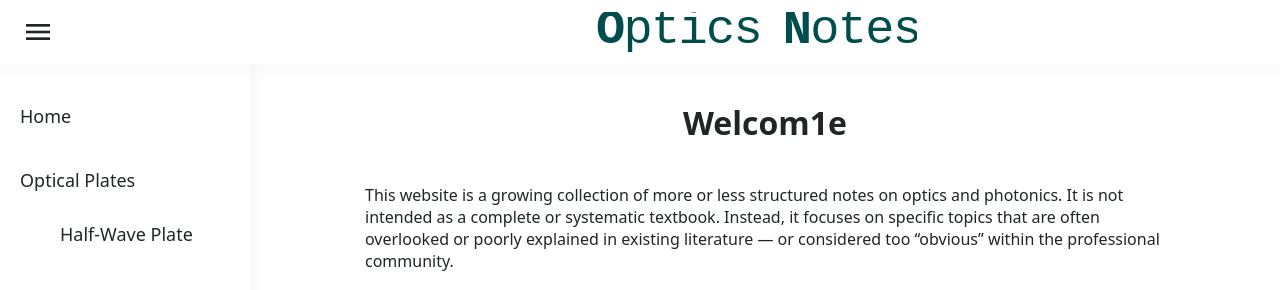
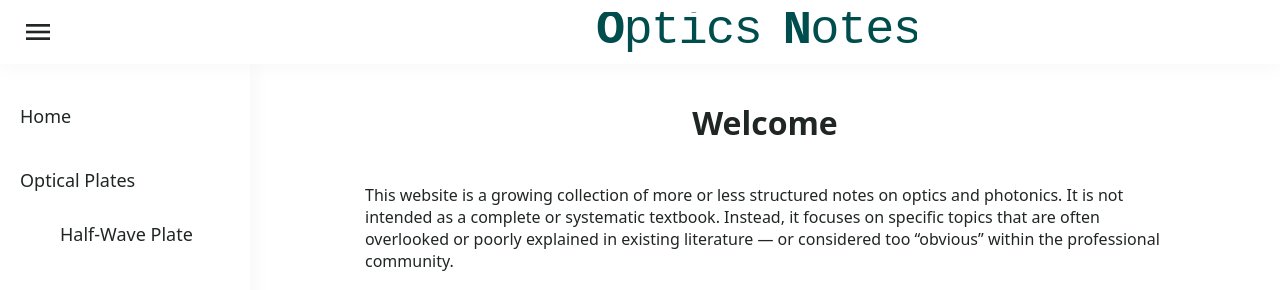
Before and after one commit to Tandemun/Polarization_playground, a Jekyll site: the page built from index.md, in a window 1280 px wide and 900 px high. Shown: the top 290 px of the window. Built offline with Jekyll 4.4.1, drawn with Linux system fonts in a browser that asks for light colours; our own code applies the rules of GitHub Pages for plain Markdown files.

Commit message:
Update index.md

```diff
--- a/index.md
+++ b/index.md
@@ -1,9 +1,9 @@
 ---
 layout: default
-title:
+title: Welcome
 ---
 
-# Welcom1e
+# Welcome
 This website is a growing collection of more or less structured notes on optics and photonics.
 It is not intended as a complete or systematic textbook. Instead, it focuses on specific topics that are often overlooked or poorly explained in existing literature — or considered too “obvious” within the professional community.
 
```
